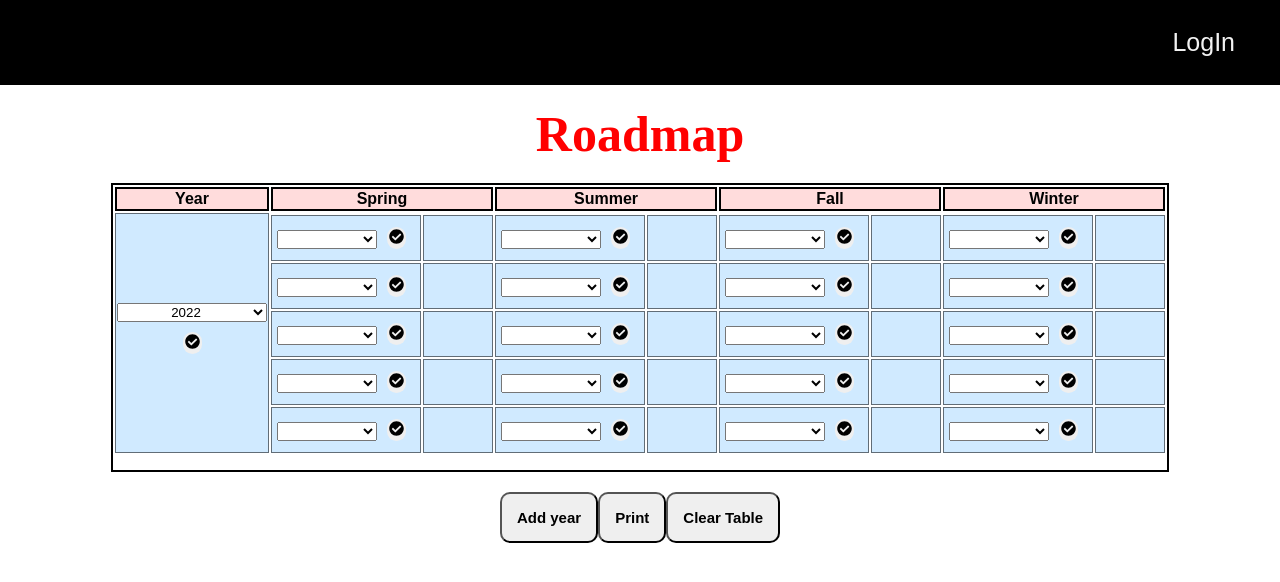
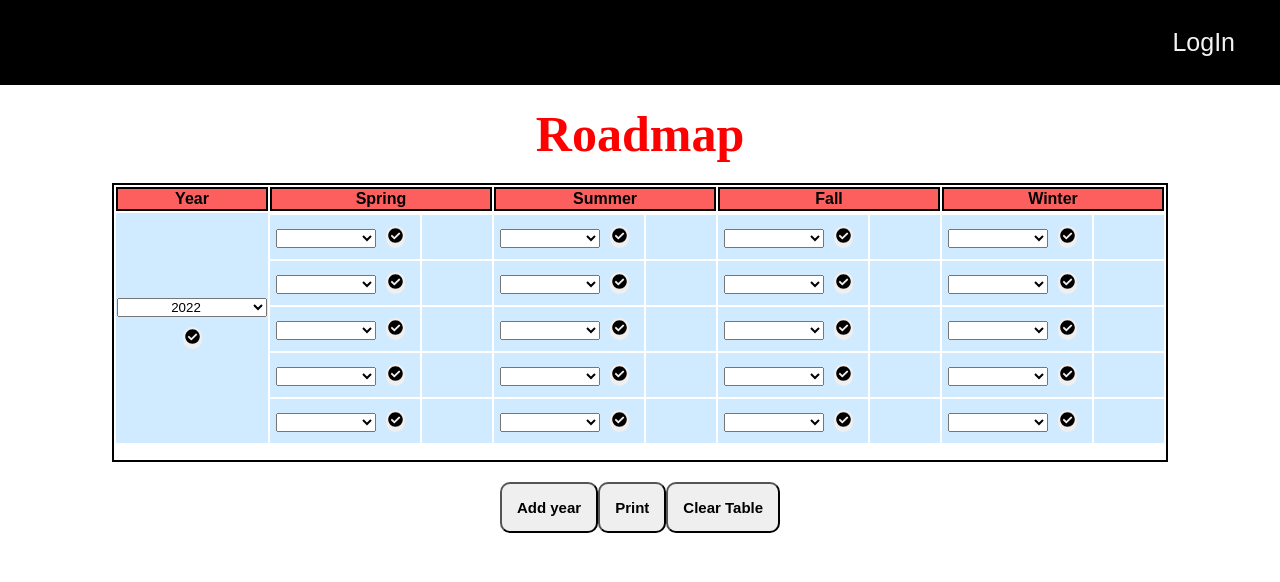
Before and after one commit to Spring2022-CSCI152/Team6, a React (Create React App) app: page /Roadmap in a window 1280 px wide. Shown: the top 582 px of the page. Built offline with nearby package versions, Linux system fonts and the light colour scheme; no server answers.

Commit message:
roadmap CSS

```diff
--- a/src/CSS/roadmap.css
+++ b/src/CSS/roadmap.css
@@ -111,7 +111,8 @@
   text-align: center;
 }
 .Roadmap th {
-  background-color: rgb(255, 220, 220);
+  background-color: rgb(253, 95, 95);
+  color: black;
 }
 .Roadmap tbody:nth-child(even){
   background-color: rgb(208, 234, 255);
@@ -128,7 +129,7 @@
   background-color: white;
 }
 .Roadmap td {
-  border: 1px rgba(0, 0, 0, 0.534) solid;
+  border: 0px rgba(0, 0, 0, 0.534) solid;
   text-align: center;
 }
 
```
Also changed, not shown: 1 other file (tests, documents, lock files or other folders).
